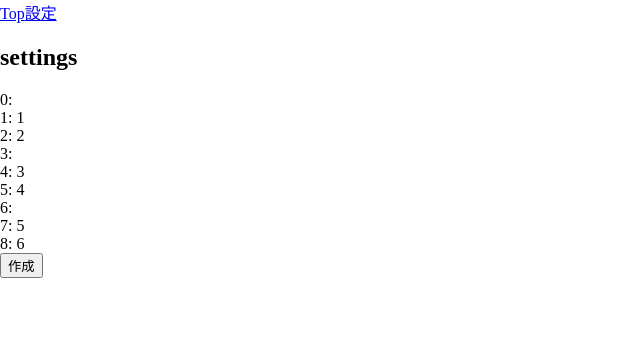
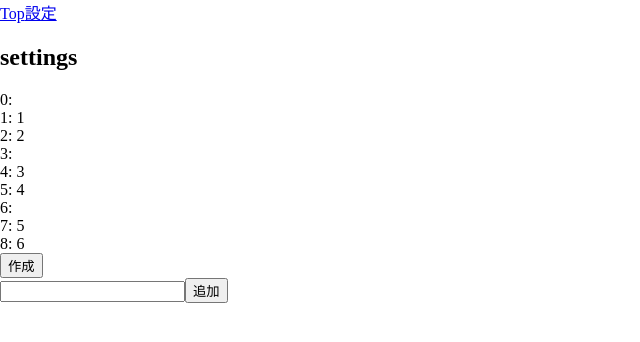
Before and after one commit to ryo4004/school-timetable, a React (Vite) app: page /settings in a window 1280 px wide. Shown: the top 342 px of the page, without its empty margins (0-640 px from the left). Built offline with nearby package versions, Linux system fonts and the light colour scheme.

Commit message:
教科の設定を追加

```diff
--- a/src/features/settings/Settings.tsx
+++ b/src/features/settings/Settings.tsx
@@ -1,9 +1,13 @@
+import { useState } from 'react'
 import { useTimetableStore } from '../../stores/timetable'
 
 export const Settings = () => {
+  const [subjectInput, setSubjectInput] = useState('')
+
   const {
     timetable: { config },
     createTimetable,
+    updateSubjects,
   } = useTimetableStore()
 
   return (
@@ -15,6 +19,38 @@ export const Settings = () => {
         </div>
       ))}
       <button onClick={() => createTimetable(2024)}>作成</button>
+      <div>
+        <input
+          value={subjectInput}
+          onChange={(e) => setSubjectInput(e.target.value)}
+        />
+        <button
+          onClick={() => {
+            if (subjectInput) {
+              updateSubjects(
+                Array.from(new Set([...config.subjects, subjectInput])),
+              )
+              setSubjectInput('')
+            }
+          }}
+        >
+          追加
+        </button>
+        <div>
+          {config.subjects.map((subject) => (
+            <div key={subject}>
+              {subject}:
+              <button
+                onClick={() => {
+                  updateSubjects(config.subjects.filter((s) => s !== subject))
+                }}
+              >
+                削除
+              </button>
+            </div>
+          ))}
+        </div>
+      </div>
     </>
   )
 }
--- a/src/stores/timetable.ts
+++ b/src/stores/timetable.ts
@@ -13,6 +13,7 @@ type TimetableStore = {
   timetable: Timetable
   createTimetable: (year: number) => void
   updateTimetable: (classes: ClassConfig[]) => void
+  updateSubjects: (subjects: string[]) => void
   loadTimetable: (timetable: Timetable) => void
 }
 
@@ -84,6 +85,7 @@ export const useTimetableStore = create<TimetableStore>((set) => ({
     timetables: { weeks: [], list: [] },
     config: {
       classes: getInitialTimetableConfig(),
+      subjects: [],
     },
   },
   createTimetable: (year: number) => {
@@ -104,6 +106,18 @@ export const useTimetableStore = create<TimetableStore>((set) => ({
       },
     }))
   },
+  updateSubjects: (subjects) => {
+    set((state) => ({
+      ...state,
+      timetable: {
+        ...state.timetable,
+        config: {
+          ...state.timetable.config,
+          subjects,
+        },
+      },
+    }))
+  },
   loadTimetable: (timetable) => {
     set((state) => ({
       ...state,
--- a/src/types/Timetable.ts
+++ b/src/types/Timetable.ts
@@ -27,4 +27,5 @@ export type ClassConfig = {
 
 export type TimetableConfig = {
   classes: ClassConfig[]
+  subjects: string[]
 }
```
